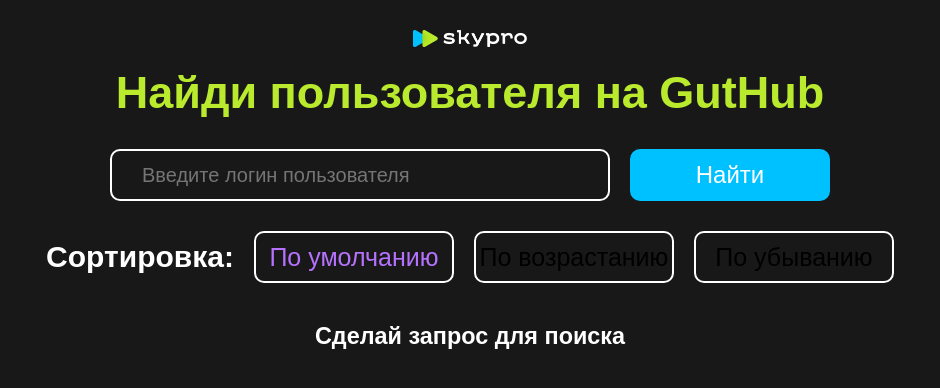
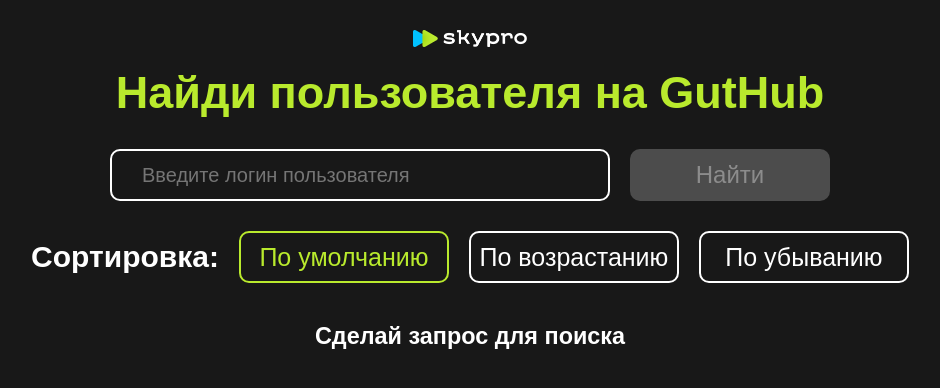
Before and after one commit to lkhusnullina/user-search, a React (Create React App) app: page / in a window 1280 px wide. Shown: the top 388 px of the page, without its empty margins (170-1110 px from the left). Built offline with nearby package versions, Linux system fonts and the light colour scheme; a web font is replaced by a local one.

Commit message:
clearStore

```diff
--- a/src/components/ModalUser/ModalUser.jsx
+++ b/src/components/ModalUser/ModalUser.jsx
@@ -1,18 +1,32 @@
+import { useRef } from 'react';
 import { useDispatch, useSelector } from 'react-redux';
 import * as S from './ModalUser.styles.js';
 import { deselectUser } from '../../store/usersSlice.js';
 
 function ModalUser() {
+    const modalRef = useRef(null);
     const dispacth = useDispatch();
     const user = useSelector((state) => state.users.selectedUser);
 
+    const closeModal = (event) => {
+        if (modalRef.current && !modalRef.current.contains(event.target)) {
+            dispacth(deselectUser({ user }));
+        }
+    };
+
     return (
-        <S.ModalBlock>
-            <S.ModalDiv>
-                <S.ModalClose src="assets/img/close.svg" alt="closeButton" onClick={() => dispacth(deselectUser({ user }))}/>
+        <S.ModalBlock onClick={closeModal}>
+            <S.ModalDiv ref={modalRef}>
+                <S.ModalClose
+                    src="assets/img/close.svg"
+                    alt="closeButton"
+                    onClick={() => dispacth(deselectUser({ user }))}
+                />
                 <S.ModalAvatar src={user.avatar_url} alt="avatar" />
                 <S.ModalName>{user.login}</S.ModalName>
-                <S.ModalLink to={user.html_url} target="_blank">Перейти на GitHub пользователя</S.ModalLink>
+                <S.ModalLink to={user.html_url} target="_blank">
+                    Перейти на GitHub пользователя
+                </S.ModalLink>
             </S.ModalDiv>
         </S.ModalBlock>
     );
--- a/src/components/SearchUser/SearchUser.jsx
+++ b/src/components/SearchUser/SearchUser.jsx
@@ -1,41 +1,58 @@
 import { useDispatch, useSelector } from 'react-redux';
 import { useEffect, useState } from 'react';
 import { useLazyGetUsersQuery } from '../../service/gitApi.js';
-import { resetPage, setUsers } from '../../store/usersSlice';
+import { clearStore, resetPage, setUsers } from '../../store/usersSlice';
 import * as S from './SearchUser.styles.js';
 
 function SearchUser() {
     const dispatch = useDispatch();
     const page = useSelector((state) => state.users.page);
     const sort = useSelector((state) => state.users.sort);
+    const totalCount = useSelector((state) => state.users.totalCount);
     const [username, setUsername] = useState('');
-  const [trigger, { data: users }] = useLazyGetUsersQuery({username, page, sort});
+    const [trigger, { data: users, isLoading, error }] = useLazyGetUsersQuery({
+        username,
+        page,
+        sort,
+    });
 
     useEffect(() => {
         if (!users) return;
-    dispatch(setUsers({users}))
-    console.log(users);
-  }, [users])
+        dispatch(setUsers({ users }));
+    }, [users]);
 
     useEffect(() => {
-    console.log(22);
-    console.log(page);
         if (!username) return;
-    console.log("trg");
-    trigger({username, page, sort});
-  }, [page, sort])
+        trigger({ username, page, sort });
+    }, [page, sort]);
 
     const searchClick = () => {
         dispatch(resetPage());
-    trigger({username, page, sort});
+        trigger({ username, page, sort });
+    };
+
+    useEffect(() => {
+      if (!username) {
+        dispatch(clearStore());
       }
+    }, [username]);
 
     return (
         <S.SearchBlock>
-      <S.SearchInput type="search" placeholder="Введите логин пользователя" value={username} onChange={e => setUsername(e.target.value)}/>
-      <S.SearchButton onClick={searchClick} disabled={username == ""}>Найти</S.SearchButton>
+            <S.SearchInput
+                type="search"
+                placeholder="Введите логин пользователя"
+                value={username}
+                onChange={(e) => setUsername(e.target.value)}
+            />
+            <S.SearchButton
+                onClick={searchClick}
+                disabled={isLoading || username === ''}
+            >
+                {isLoading ? 'Поиск...' : 'Найти'}
+            </S.SearchButton>
         </S.SearchBlock>
     );
 }
 
-export default SearchUser
+export default SearchUser;
--- a/src/components/SearchUser/SearchUser.styles.js
+++ b/src/components/SearchUser/SearchUser.styles.js
@@ -4,7 +4,7 @@
     margin-top: 30px;
     display: flex;
     justify-content: center;
-  gap:20px;
+    gap: 20px;
 `;
 
 export const SearchInput = styled.input`
@@ -14,7 +14,7 @@
     padding-right: 30px;
 
     font-size: 20px;
-  color:#ffffff;
+    color: #ffffff;
     border-radius: 10px;
     border: 2px solid #ffffff;
     background: transparent;
@@ -36,8 +36,13 @@
 
     cursor: pointer;
     transition: all 0.5s ease 0s;
+
     &:hover {
         background: #007aff;
-    border: none;
+    }
+
+    &:disabled {
+        opacity: 0.5;
+        background: grey;
     }
 `;
--- a/src/components/SortUsers/SortUsers.styles.js
+++ b/src/components/SortUsers/SortUsers.styles.js
@@ -14,7 +14,7 @@
 
 export const SortButton = styled.button`
   height: 52px;
-  width: 200px;
+  width: 210px;
 
   border: 2px solid #ffffff;
   border-radius: 10px;
@@ -22,24 +22,19 @@
   font-size: 25px;
   font-weight: 500;
   text-align: center;
-  color: ${props => props.$isActive ? "#b672ff" : "FFF" };
+  color: ${props => props.$isActive ? "#b9ea2d" : "#ffffff" };
+  border: ${props => props.$isActive ? "2px solid #b9ea2d" : '2px solid #ffffff' };
   cursor: pointer;
   transition: all 0.5s ease 0s;
 
-  // &:hover {
-  //   background: #b9ea2d;
-  //   color: #000000;
-  //   border: none;
-  // }
-
-
   &:hover {
-    color: #b672ff;
+    color: #b9ea2d;
+    border-color: #b9ea2d;
     text-decoration-line: underline;
   }
 
   &:active {
-    cursor: pointer;
+    color: "#b9ea2d";
     text-decoration-line: none;
   }
 `;
--- a/src/components/Users/Users.jsx
+++ b/src/components/Users/Users.jsx
@@ -6,15 +6,18 @@
 function Users() {
     const users = useSelector((state) => state.users.users);
     const selectedUser = useSelector((state) => state.users.selectedUser);
+    const totalCount = useSelector((state) => state.users.totalCount);
 
     return (
         <S.UsersBlock>
-            {users && users.length > 0 ? (
-                users.map((user) => <User key={user.id} user={user}/>)
+            {totalCount < 0 ? (
+                <h3>Сделай запрос для поиска</h3>
+            ) : users && users.length > 0 ? (
+                users.map((user) => <User key={user.id} user={user} />)
             ) : (
-                <h3>Сделай запрос для поиска</h3>
+                <h3>Пользователь не найден</h3>
             )}
-            {selectedUser && <ModalUser user={selectedUser}/>}
+            {selectedUser && <ModalUser user={selectedUser} />}
         </S.UsersBlock>
     );
 }
--- a/src/store/usersSlice.js
+++ b/src/store/usersSlice.js
@@ -4,7 +4,7 @@
   name: 'users',
   initialState: {
     users: [],
-    totalCount: 0,
+    totalCount: -1,
     selectedUser: null,
     gitHubUsersPerPage: 30,
     page: 1,
@@ -37,9 +37,16 @@
     },
     resetPage(state) {
       state.page = 1;
+    },
+    clearStore(state) {
+      state.users = [];
+      state.totalCount = -1;
+      state.selectedUser = null;
+      state.page = 1;
+      state.maxPage = 1;
     }
   },
 });
 
 export const usersReducer = usersSlice.reducer
-export const { setUsers, selectUser, deselectUser, setNextPage, setPrevPage, setSort, resetPage } = usersSlice.actions;
+export const { setUsers, selectUser, deselectUser, setNextPage, setPrevPage, setSort, resetPage, clearStore } = usersSlice.actions;
```
Lines whose indentation alone changed are shown as unchanged.
